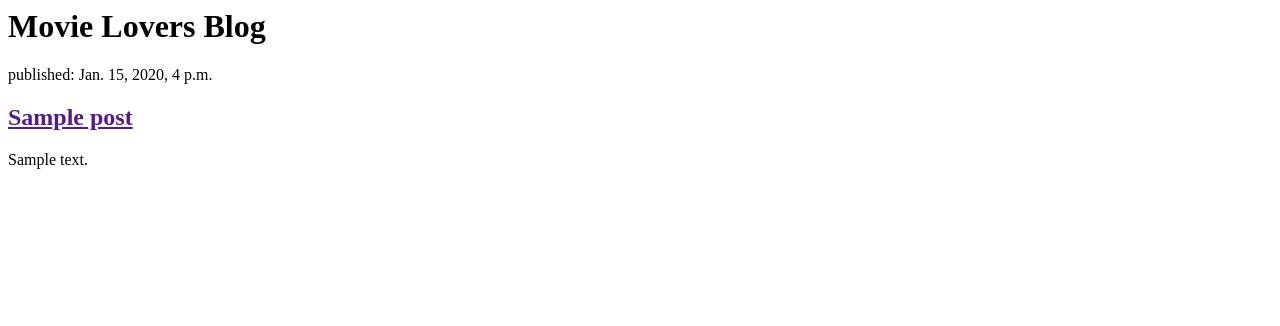
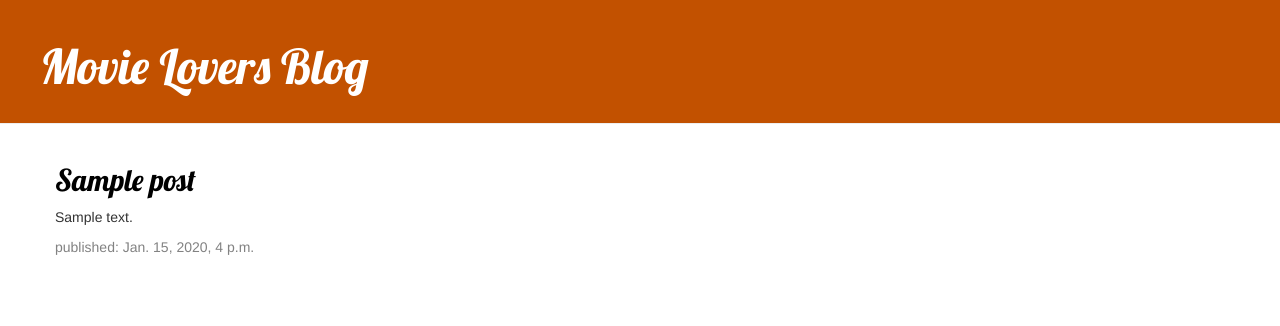
Before and after one commit to nuriman2308/my-first-blog, a Django app: page / in a window 1280 px wide. Shown: the top 326 px of the page. Run offline with Django 3.2, Linux system fonts and the light colour scheme; tables that the repository leaves empty hold one stand-in row (values such as "Sample post"); some libraries are stand-ins or nearby versions.

Commit message:
Added view and template for detailed blog post as well as CSS for the site.

```diff
--- /dev/null
+++ b/blog/static/blog.css
@@ -0,0 +1,46 @@
+.page-header {
+    background-color: #C25100;
+    margin-top: 0;
+    padding: 20px 20px 20px 40px;
+}
+
+.page-header h1, .page-header h1 a, .page-header h1 a:visited, .page-header h1 a:active {
+    color: #ffffff;
+    font-size: 36pt;
+    text-decoration: none;
+}
+
+.content {
+    margin-left: 40px;
+}
+
+h1, h2, h3, h4 {
+    font-family: 'Lobster', cursive;
+}
+
+.date {
+    color: #828282;
+}
+
+.save {
+    float: right;
+}
+
+.post-form textarea, .post-form input {
+    width: 100%;
+}
+
+.top-menu, .top-menu:hover, .top-menu:visited {
+    color: #ffffff;
+    float: right;
+    font-size: 26pt;
+    margin-right: 20px;
+}
+
+.post {
+    margin-bottom: 70px;
+}
+
+.post h2 a, .post h2 a:visited {
+    color: #000000;
+}
--- /dev/null
+++ b/blog/templates/blog/base.html
@@ -0,0 +1,23 @@
+{% load static %}
+<html>
+    <head>
+        <title>Movie Lovers</title>
+        <link rel="stylesheet" href="//maxcdn.bootstrapcdn.com/bootstrap/3.2.0/css/bootstrap.min.css">
+        <link rel="stylesheet" href="//maxcdn.bootstrapcdn.com/bootstrap/3.2.0/css/bootstrap-theme.min.css">
+        <link href='//fonts.googleapis.com/css?family=Lobster&subset=latin,latin-ext' rel='stylesheet' type='text/css'>
+        <link rel="stylesheet" href="{% static 'blog.css' %}">
+    </head>
+    <body>
+    <div class="page-header">
+        <h1><a href="/">Movie Lovers Blog</a></h1>
+    </div>
+    <div class="content container">
+        <div class="row">
+            <div class="col-md-8">
+            {% block content %} <!-- from post_list.html file -->
+            {% endblock %}
+            </div>
+        </div>
+    </div>
+</body>
+</html>
--- a/blog/templates/blog/post_list.html
+++ b/blog/templates/blog/post_list.html
@@ -1,19 +1,13 @@
-<html>
-<head>
-	<title>Movie Lovers Blog</title>
-</head>
-<body>
-	<div>
-		<h1>Movie Lovers Blog</h1>
-	</div>
-	<div>
-		{% for post in posts %}
-    		<div>
+{% extends 'blog/base.html' %}
+
+{% block content %}
+	{% for post in posts %}
+		<div class="post">
+		    <h2><a href="{% url 'post_detail' pk=post.pk %}">{{ post.title }}</a></h2>
+		    <p>{{ post.text|linebreaksbr }}</p>
+		    <div class="date">
 		        <p>published: {{ post.published_date }}</p>
-		        <h2><a href="">{{ post.title }}</a></h2>
-		        <p>{{ post.text|linebreaksbr }}</p> <!-- linebreaksbr: converts all \n to <br> -->
 		    </div>
-		{% endfor %}
-	</div>
-</body>
-</html>
+		</div>
+	{% endfor %}
+{% endblock %}
--- a/blog/urls.py
+++ b/blog/urls.py
@@ -3,4 +3,5 @@ from . import views
 
 urlpatterns = [
     path('', views.post_list, name='post_list'),
+    path('post/<int:pk>/', views.post_detail, name='post_detail'),
 ]
--- a/blog/views.py
+++ b/blog/views.py
@@ -1,6 +1,7 @@
 from django.shortcuts import render
 from .models import Post # dot means current directory
 from django.utils import timezone
+from django.shortcuts import render, get_object_or_404
 
 # "logic" of our application
 
@@ -8,4 +9,7 @@ def post_list(request):
     posts = Post.objects.filter(published_date__lte=timezone.now()).order_by('published_date')
     return render(request, 'blog/post_list.html', {'posts': posts})
 
+def post_detail(request, pk):
+    post = get_object_or_404(Post, pk=pk)
+    return render(request, 'blog/post_detail.html', {'post': post})
 # request = everything we receive from the user via the Internet
```
Also changed, not shown: blog/templates/blog/post_detail.html (added, +13 -0 lines).
